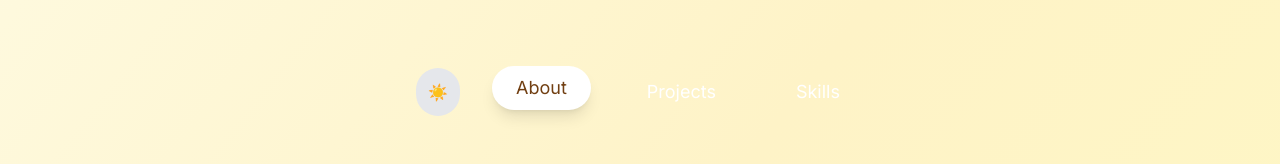
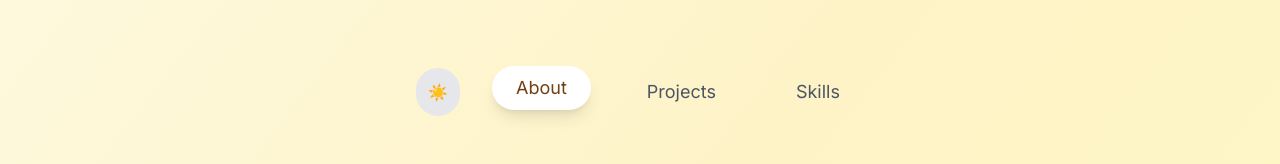
Before and after one commit to najm101/portfolio, a Next.js app: page / in a window 1280 px wide. Shown: the part 524-688 px from the top of the page. Built offline with nearby package versions, Linux system fonts and the light colour scheme.

Commit message:
Update button styling to adapt text color based on theme for improved visibility

```diff
--- a/app/page.tsx
+++ b/app/page.tsx
@@ -277,7 +277,7 @@
                                     }}
                                     className={`px-4 sm:px-6 py-2 rounded-full text-base sm:text-lg transition-all duration-300 ${activeTab === item.id
                                         ? 'bg-white text-yellow-900 shadow-lg transform -translate-y-1'
-                                        : 'text-white hover:bg-white/10'
+                                        : `${theme == 'dark' ? "text-white" : 'text-gray-600'} hover:bg-white/10`
                                         }`}
                                 >
                                     {item.label}
```
